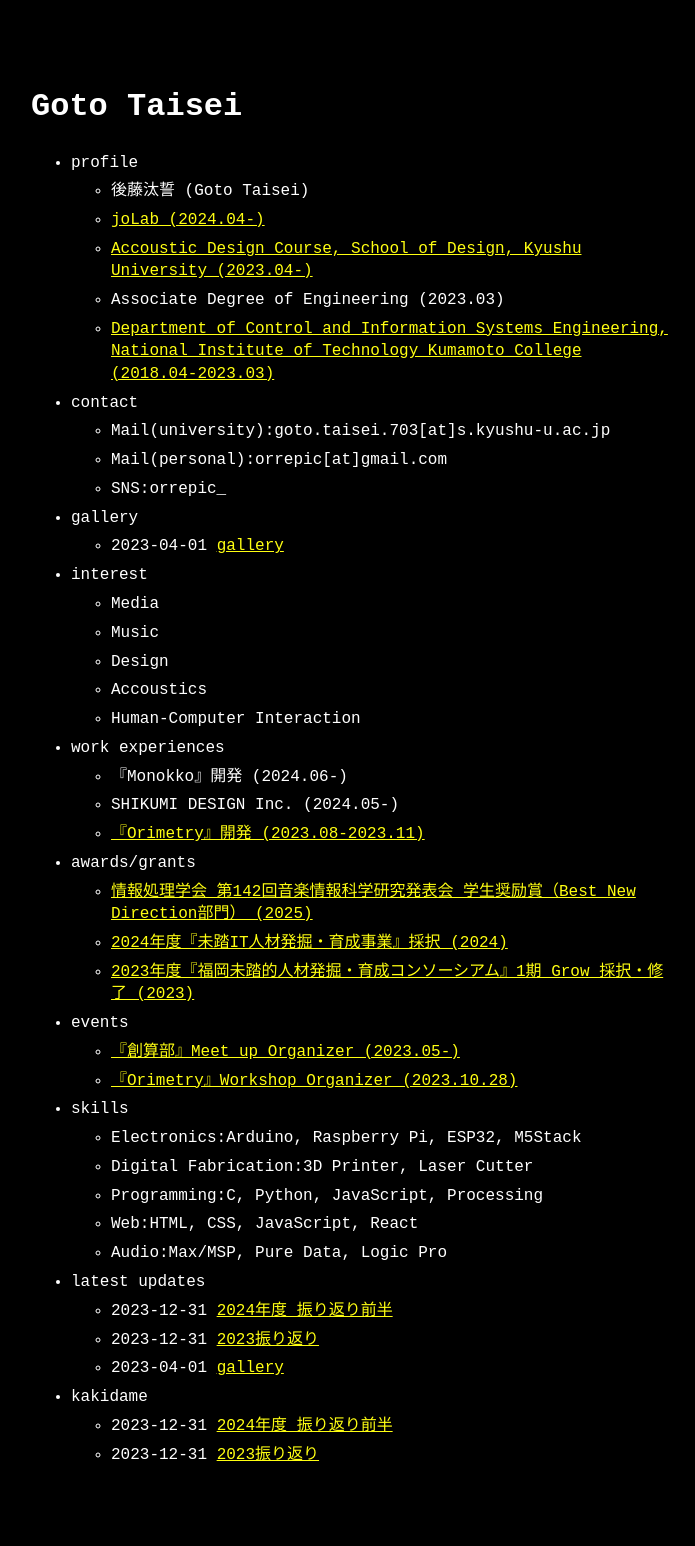
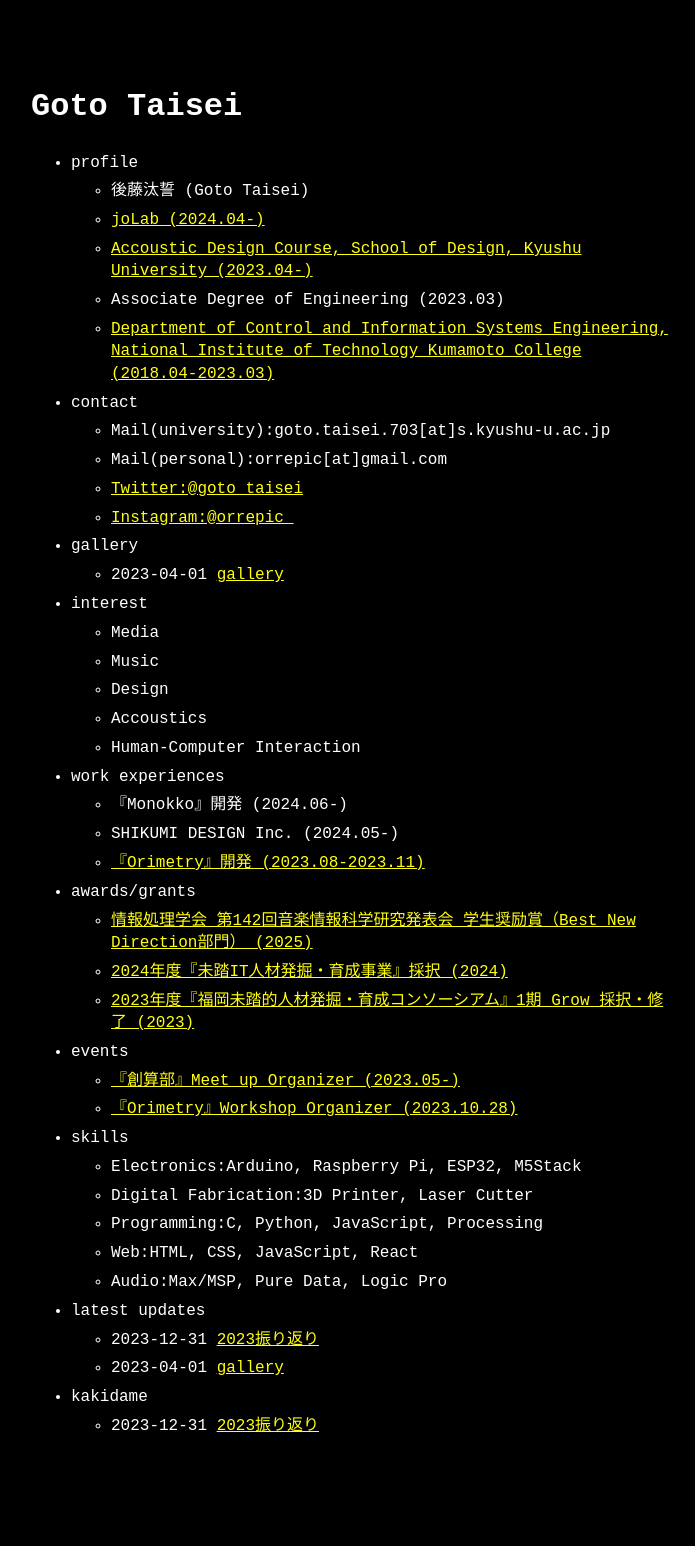
Before and after one commit to orrepic/orrepic.github.io, a Jekyll site: the page built from index.md, in a window 1280 px wide. Shown: the whole page, without its empty margins (289-984 px from the left). Built offline with Jekyll 4.4.1, drawn with Linux system fonts in a browser that asks for light colours; after the commit the page ends 1517 px from its top, so only the background shows below that.

Commit message:
add sns information

```diff
--- a/_data/menu.yml
+++ b/_data/menu.yml
@@ -17,7 +17,10 @@ entries:
     entries:
       - title: Mail(university):goto.taisei.703[at]s.kyushu-u.ac.jp
       - title: Mail(personal):orrepic[at]gmail.com
-      - title: SNS:orrepic_
+      - title: Twitter:@goto_taisei
+        url: https://twitter.com/goto_taisei
+      - title: Instagram:@orrepic_
+        url: https://www.instagram.com/orrepic_/
 
   - title: gallery
     post_list:
```
Also changed, not shown: _pre/2023-12-31-hurikaeri2024zenhan.md (renamed from _posts/2023-12-31-hurikaeri2024zenhan.md), 4 other files.
